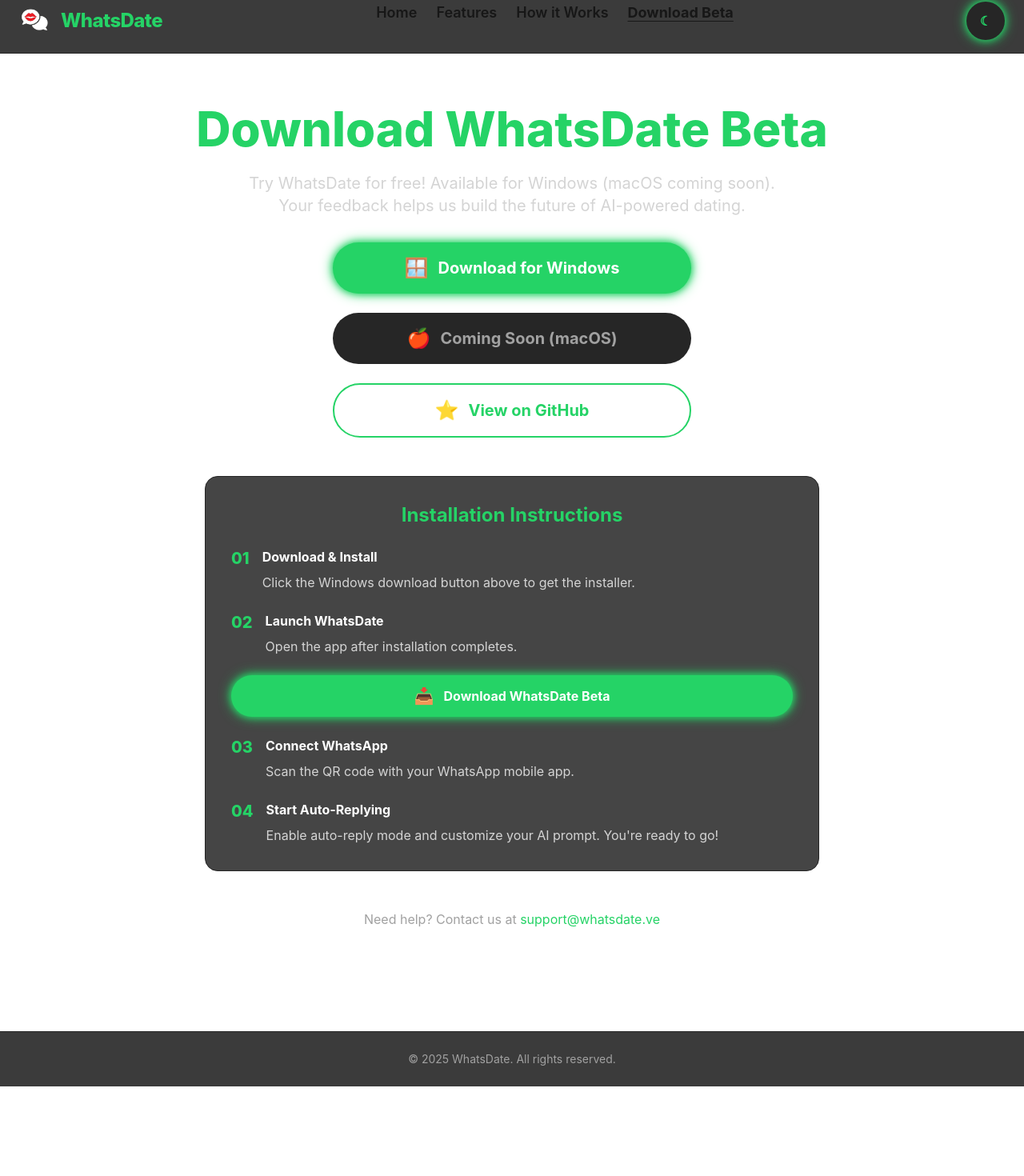
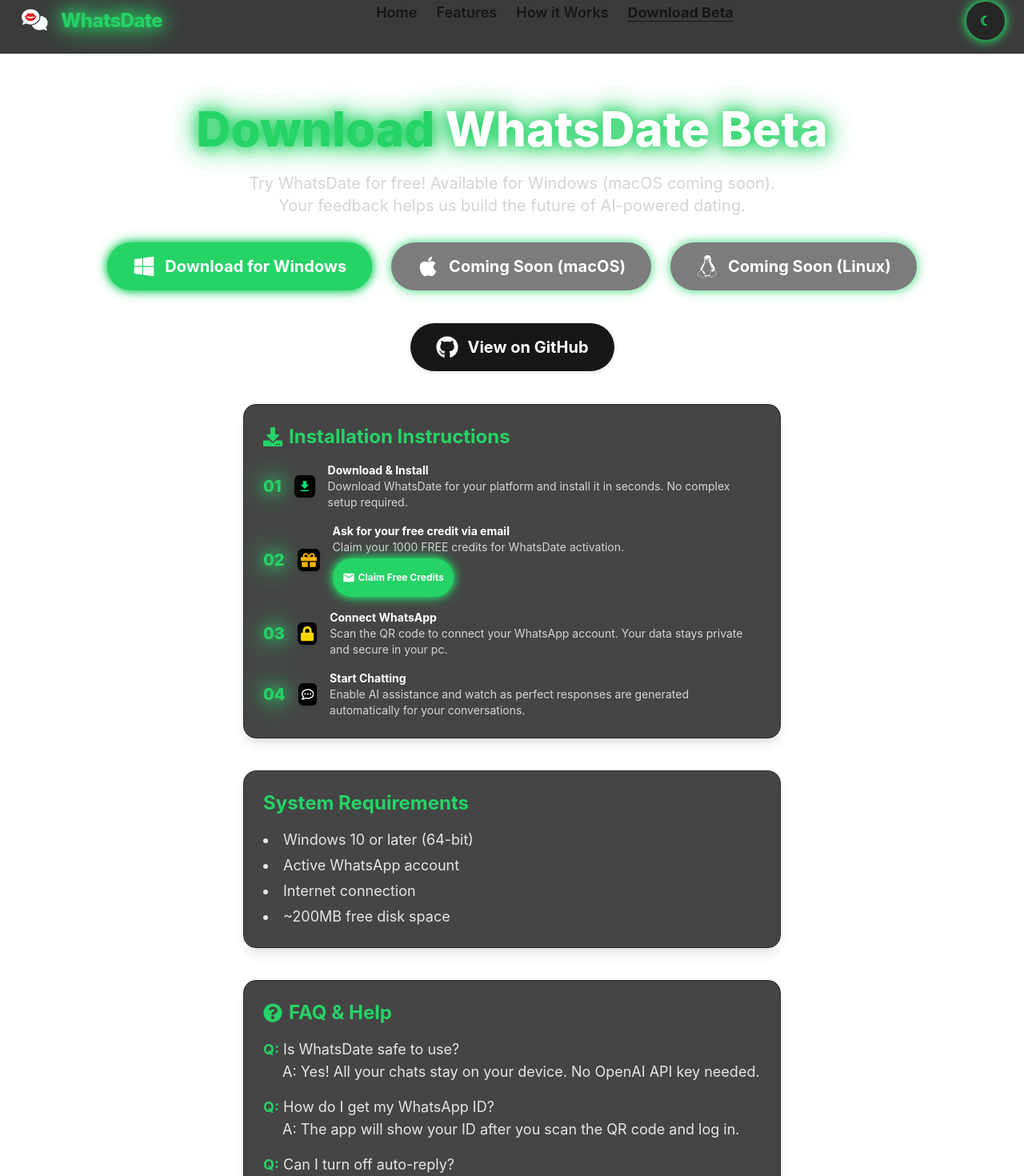
Before and after one commit to andyparis03/WhatsDateWeb, a Next.js app: page /download in a window 1280 px wide. Shown: the part 14-1484 px from the top of the page at 80% size. Before the commit the page ends 1372 px from the top, so only its background shows below. Built offline with nearby package versions, Linux system fonts and the light colour scheme.

Commit message:
Update: -06-2025_14-59

```diff
--- a/src/app/download/page.tsx
+++ b/src/app/download/page.tsx
@@ -7,79 +7,100 @@
 export default function DownloadPage() {
   return (
     <div className="w-full flex flex-col items-center py-16 px-4">
-      <h1 className="text-4xl md:text-6xl font-extrabold mb-6 text-wa-green text-center">
-        Download WhatsDate Beta
-      </h1>
-      <p className="text-xl text-neutral-300 max-w-2xl text-center mb-8">
+      <motion.h1 initial={{ opacity: 0, y: 40 }} animate={{ opacity: 1, y: 0 }} transition={{ duration: 0.7 }} className="text-4xl md:text-6xl font-extrabold mb-6 text-wa-green drop-shadow-wa-glow text-center">
+        Download <span className="text-white">WhatsDate Beta</span>
+      </motion.h1>
+      <motion.p initial={{ opacity: 0, y: 20 }} animate={{ opacity: 1, y: 0 }} transition={{ delay: 0.2, duration: 0.7 }} className="text-lg md:text-xl text-neutral-300 max-w-2xl mb-8 text-center">
         Try WhatsDate for free! Available for Windows (macOS coming soon). Your feedback helps us build the future of AI-powered dating.
-      </p>
-
-      <div className="flex flex-col gap-6 w-full max-w-md mb-12">
-        <a href="https://github.com/andyparis03/WhatsDate/releases/latest/download/WhatsDate.exe" className="flex items-center justify-center gap-3 px-8 py-4 rounded-full bg-wa-green text-white text-xl font-bold shadow-wa transition-all hover:scale-105">
-          <span className="text-2xl">🪟</span>
-          Download for Windows
-        </a>
-
-        <div className="flex items-center justify-center gap-3 px-8 py-4 rounded-full bg-neutral-800 text-neutral-400 text-xl font-bold cursor-not-allowed">
-          <span className="text-2xl">🍎</span>
-          Coming Soon (macOS)
-        </div>
-
-        <a href="https://github.com/andyparis03/WhatsDate" target="_blank" rel="noopener noreferrer" className="flex items-center justify-center gap-3 px-8 py-4 rounded-full border-2 border-wa-green text-wa-green text-xl font-bold transition-all hover:scale-105">
-          <span className="text-2xl">⭐</span>
-          View on GitHub
-        </a>
+      </motion.p>
+      <div className="flex flex-col md:flex-row gap-6 mb-10">
+        <motion.a whileHover={{ scale: 1.08, boxShadow: '0 0 16px #25D366' }} href="https://github.com/WhatsDate/WhatsDate/releases/download/v0.0.1-beta/WhatsDate-0.0.1.Setup.exe" target="_blank" rel="noopener noreferrer" className="flex items-center gap-3 px-8 py-4 rounded-full bg-wa-green text-white text-xl font-bold shadow-wa transition-all hover:scale-105 hover:shadow-wa-glow">
+          <FaWindows size={28} /> Download for Windows
+        </motion.a>
+        <motion.a whileHover={{ scale: 1.08, boxShadow: '0 0 16px #25D366' }} href="#" className="flex items-center gap-3 px-8 py-4 rounded-full bg-neutral-800 text-white text-xl font-bold shadow-wa transition-all opacity-60 cursor-not-allowed">
+          <FaApple size={28} /> Coming Soon (macOS)
+        </motion.a>
+        <motion.a whileHover={{ scale: 1.08, boxShadow: '0 0 16px #25D366' }} href="#" className="flex items-center gap-3 px-8 py-4 rounded-full bg-neutral-800 text-white text-xl font-bold shadow-wa transition-all opacity-60 cursor-not-allowed">
+          <FaLinux size={28} /> Coming Soon (Linux)
+        </motion.a>
       </div>
-
-      <div className="w-full max-w-3xl bg-neutral-900/80 rounded-2xl p-8 border border-neutral-800">
-        <h2 className="text-2xl font-bold text-wa-green mb-6 text-center">Installation Instructions</h2>
-        <div className="grid gap-6">
-          <div className="flex items-start gap-4">
-            <span className="text-xl font-extrabold text-wa-green">01</span>
+      {/* GitHub Release Button */}
+      <div className="flex justify-center mb-10">
+        <motion.a whileHover={{ scale: 1.08, boxShadow: '0 0 16px #333' }} href="https://github.com/WhatsDate/WhatsDate/releases/tag/v0.0.1-beta" target="_blank" rel="noopener noreferrer" className="flex items-center gap-3 px-8 py-4 rounded-full bg-neutral-900 text-white text-xl font-bold shadow transition-all hover:scale-105 hover:shadow-lg border border-wa-green">
+          <FaGithub size={28} /> View on GitHub
+        </motion.a>
+      </div>
+      <div className="w-full max-w-2xl bg-neutral-900/80 rounded-2xl p-6 shadow-lg border border-neutral-800 mb-10">
+        <h2 className="text-2xl font-bold text-wa-green mb-4 flex items-center gap-2"><FaDownload /> Installation Instructions</h2>
+        <div className="flex flex-col gap-4">
+          {/* Step 01 */}
+          <div className="flex items-center gap-4 text-sm">
+            <span className="text-xl font-extrabold text-wa-green drop-shadow-wa-glow">01</span>
+            <MdFileDownload size={28} className="text-[#00e676] bg-black rounded-md p-1 shadow" />
             <div>
-              <h3 className="font-bold text-white mb-2">Download & Install</h3>
-              <p className="text-neutral-300">Click the Windows download button above to get the installer.</p>
+              <span className="font-bold text-white">Download & Install</span>
+              <div className="text-neutral-300">Download WhatsDate for your platform and install it in seconds. No complex setup required.</div>
             </div>
           </div>
-
-          <div className="flex items-start gap-4">
-            <span className="text-xl font-extrabold text-wa-green">02</span>
+          {/* Step 02 */}
+          <div className="flex items-center gap-4 text-sm">
+            <span className="text-xl font-extrabold text-wa-green drop-shadow-wa-glow">02</span>
+            <FaGift size={28} className="text-[#ffb300] bg-black rounded-md p-1 shadow" />
             <div>
-              <h3 className="font-bold text-white mb-2">Launch WhatsDate</h3>
-              <p className="text-neutral-300">Open the app after installation completes.</p>
+              <span className="font-bold text-white">Ask for your free credit via email</span>
+              <div className="text-neutral-300">Claim your 1000 FREE credits for WhatsDate activation. </div>
+              <a href="mailto:whatsdate.info@gmail.com?subject=WhatsDate%20Beta%20Free%20Credit%20Request&body=Hi%2C%20I%20would%20like%20to%20claim%20my%201000%20free%20credits%20for%20WhatsDate%20Beta!" target="_blank" rel="noopener noreferrer" className="inline-flex items-center gap-1 px-3 py-1 mt-1 rounded-full bg-wa-green text-white text-xs font-bold shadow-wa transition-all hover:scale-105 hover:shadow-wa-glow">
+                <MdEmail size={16} /> Claim Free Credits
+              </a>
             </div>
           </div>
-
-          <a href="https://github.com/andyparis03/WhatsDate/releases/latest/download/WhatsDate.exe" className="flex items-center justify-center gap-3 px-6 py-3 rounded-full bg-wa-green text-white font-bold shadow-wa transition-all hover:scale-105">
-            <span className="text-xl">📥</span>
-            Download WhatsDate Beta
-          </a>
-
-          <div className="flex items-start gap-4">
-            <span className="text-xl font-extrabold text-wa-green">03</span>
+          {/* Step 03 */}
+          <div className="flex items-center gap-4 text-sm">
+            <span className="text-xl font-extrabold text-wa-green drop-shadow-wa-glow">03</span>
+            <FaLock size={28} className="text-[#ffd600] bg-black rounded-md p-1 shadow" />
             <div>
-              <h3 className="font-bold text-white mb-2">Connect WhatsApp</h3>
-              <p className="text-neutral-300">Scan the QR code with your WhatsApp mobile app.</p>
+              <span className="font-bold text-white">Connect WhatsApp</span>
+              <div className="text-neutral-300">Scan the QR code to connect your WhatsApp account. Your data stays private and secure in your pc.</div>
             </div>
           </div>
-
-          <div className="flex items-start gap-4">
-            <span className="text-xl font-extrabold text-wa-green">04</span>
+          {/* Step 04 */}
+          <div className="flex items-center gap-4 text-sm">
+            <span className="text-xl font-extrabold text-wa-green drop-shadow-wa-glow">04</span>
+            <FaRegCommentDots size={28} className="text-white bg-black rounded-md p-1 shadow" />
             <div>
-              <h3 className="font-bold text-white mb-2">Start Auto-Replying</h3>
-              <p className="text-neutral-300">Enable auto-reply mode and customize your AI prompt. You're ready to go!</p>
+              <span className="font-bold text-white">Start Chatting</span>
+              <div className="text-neutral-300">Enable AI assistance and watch as perfect responses are generated automatically for your conversations.</div>
             </div>
           </div>
         </div>
       </div>
-
-      <div className="mt-12 text-center">
-        <p className="text-neutral-400 mb-4">
-          Need help? Contact us at{" "}
-          <a href="mailto:support@whatsdate.ve" className="text-wa-green hover:underline">
-            support@whatsdate.ve
-          </a>
-        </p>
+      <div className="w-full max-w-2xl bg-neutral-900/80 rounded-2xl p-6 shadow-lg border border-neutral-800 mb-10">
+        <h2 className="text-2xl font-bold text-wa-green mb-4">System Requirements</h2>
+        <ul className="list-disc list-inside text-neutral-200 space-y-1 text-lg">
+          <li>Windows 10 or later (64-bit)</li>
+          <li>Active WhatsApp account</li>
+          <li>Internet connection</li>
+          <li>~200MB free disk space</li>
+        </ul>
+      </div>
+      <div className="w-full max-w-2xl bg-neutral-900/80 rounded-2xl p-6 shadow-lg border border-neutral-800 mb-10">
+        <h2 className="text-2xl font-bold text-wa-green mb-4 flex items-center gap-2"><FaQuestionCircle /> FAQ & Help</h2>
+        <ul className="text-neutral-200 space-y-4 text-lg">
+          <li><span className="font-bold text-wa-green">Q:</span> Is WhatsDate safe to use?<br /><span className="ml-6">A: Yes! All your chats stay on your device. No OpenAI API key needed.</span></li>
+          <li><span className="font-bold text-wa-green">Q:</span> How do I get my WhatsApp ID?<br /><span className="ml-6">A: The app will show your ID after you scan the QR code and log in.</span></li>
+          <li><span className="font-bold text-wa-green">Q:</span> Can I turn off auto-reply?<br /><span className="ml-6">A: Yes! You can enable/disable auto-reply for each contact or globally in the app settings.</span></li>
+          <li><span className="font-bold text-wa-green">Q:</span> Where do I send feedback?<br /><span className="ml-6">You can send an email to: <a href="mailto:whatsdate.info@gmail.com?subject=WhatsDate%20Feedback&body=Hi!%2C%20I%20would%20like%20to%20give%20you%20my%20feedback%20about%20your%20WhatsDate%20app.">
+          whatsdate.info@gmail.com</a> </span></li>
+        </ul>
+      </div>
+      <div className="w-full max-w-2xl text-center text-neutral-400 text-md mt-4">
+        <span>WhatsDate Beta is free for a limited time. Your feedback helps us improve – thank you for being an early adopter! 💖</span>
+      </div>
+      {/* Contact Email */}
+      <div className="w-full flex justify-center mt-6">
+        <a href="mailto:whatsdate.info@gmail.com" className="flex items-center gap-2 text-wa-green font-semibold text-lg hover:underline">
+          <MdEmail size={22} /> whatsdate.info@gmail.com
+        </a>
       </div>
     </div>
   );
--- a/src/app/features/page.tsx
+++ b/src/app/features/page.tsx
@@ -35,23 +35,22 @@
   },
 ];
 
-export default function Features() {
+export default function FeaturesPage() {
   return (
     <div className="w-full flex flex-col items-center py-16 px-4">
-      <h1 className="text-4xl md:text-6xl font-extrabold mb-8 text-wa-green text-center">
-        Features
-      </h1>
-      <p className="text-xl text-neutral-300 max-w-3xl text-center mb-12">
-        Discover what makes WhatsDate the smartest AI dating assistant for WhatsApp.
-      </p>
-
-      <div className="w-full max-w-6xl grid md:grid-cols-2 lg:grid-cols-3 gap-8">
-        {features.map((feature, i) => (
-          <div key={feature.title} className="bg-neutral-900/80 rounded-2xl p-8 shadow-lg border border-neutral-800 hover:scale-105 transition-all flex flex-col items-center text-center">
-            <div className="text-wa-green text-5xl mb-4">{feature.icon}</div>
-            <h3 className="text-xl font-bold text-white mb-3">{feature.title}</h3>
-            <p className="text-neutral-300 leading-relaxed">{feature.desc}</p>
-          </div>
+      <motion.h1 initial={{ opacity: 0, y: 40 }} animate={{ opacity: 1, y: 0 }} transition={{ duration: 0.7 }} className="text-4xl md:text-6xl font-extrabold mb-8 text-wa-green drop-shadow-wa-glow text-center">
+        Why Choose WhatsDate?
+      </motion.h1>
+      <motion.p initial={{ opacity: 0, y: 20 }} animate={{ opacity: 1, y: 0 }} transition={{ delay: 0.2, duration: 0.7 }} className="text-lg md:text-xl text-neutral-300 max-w-2xl mb-12 text-center">
+        Powerful AI features designed for modern dating. Experience the future of conversations with WhatsDate Beta.
+      </motion.p>
+      <div className="grid grid-cols-1 md:grid-cols-2 lg:grid-cols-3 gap-8 w-full max-w-5xl">
+        {features.map((f, i) => (
+          <motion.div key={f.title} initial={{ opacity: 0, y: 40 }} whileInView={{ opacity: 1, y: 0 }} viewport={{ once: true }} transition={{ delay: i * 0.1, duration: 0.6 }} className="bg-neutral-900/80 rounded-2xl p-8 shadow-lg border border-neutral-800 hover:scale-105 hover:shadow-wa-glow transition-all flex flex-col items-center text-center">
+            {f.icon}
+            <h3 className="mt-4 text-xl font-bold text-white">{f.title}</h3>
+            <p className="text-neutral-300 mt-2">{f.desc}</p>
+          </motion.div>
         ))}
       </div>
     </div>
--- a/src/app/how-it-works/page.tsx
+++ b/src/app/how-it-works/page.tsx
@@ -31,35 +31,33 @@
   },
 ];
 
-export default function HowItWorks() {
+export default function HowItWorksPage() {
   return (
     <div className="w-full flex flex-col items-center py-16 px-4">
-      <h1 className="text-4xl md:text-6xl font-extrabold mb-8 text-wa-green text-center">
+      <motion.h1 initial={{ opacity: 0, y: 40 }} animate={{ opacity: 1, y: 0 }} transition={{ duration: 0.7 }} className="text-4xl md:text-6xl font-extrabold mb-8 text-wa-green drop-shadow-wa-glow text-center">
         How It Works
-      </h1>
-      <p className="text-xl text-neutral-300 max-w-3xl text-center mb-12">
-        Get started with WhatsDate in just 4 simple steps. It's that easy!
-      </p>
-
-      <div className="w-full max-w-4xl space-y-8">
+      </motion.h1>
+      <motion.p initial={{ opacity: 0, y: 20 }} animate={{ opacity: 1, y: 0 }} transition={{ delay: 0.2, duration: 0.7 }} className="text-lg md:text-xl text-neutral-300 max-w-2xl mb-12 text-center">
+        Get started in just 4 simple steps. WhatsDate Beta is designed for instant setup and maximum privacy.
+      </motion.p>
+      <div className="flex flex-col gap-12 w-full max-w-3xl">
         {steps.map((step, i) => (
-          <div key={step.number} className="flex flex-col md:flex-row items-center gap-8 bg-neutral-900/80 rounded-2xl p-8 border border-neutral-800">
-            <div className="flex-shrink-0">
-              <span className="text-4xl font-extrabold text-wa-green">{step.number}</span>
+          <motion.div key={step.number} initial={{ opacity: 0, x: i % 2 === 0 ? -40 : 40 }} whileInView={{ opacity: 1, x: 0 }} viewport={{ once: true }} transition={{ delay: i * 0.15, duration: 0.7 }} className="flex flex-col md:flex-row items-center md:items-start gap-6 bg-neutral-900/80 rounded-2xl p-8 shadow-lg border border-neutral-800">
+            <div className="flex flex-col items-center justify-center md:items-start md:w-32">
+              <span className="text-4xl font-extrabold text-wa-green drop-shadow-wa-glow">{step.number}</span>
+              <span className="mt-2">{step.icon}</span>
             </div>
             <div className="flex-1 text-center md:text-left">
-              <h3 className="text-2xl font-bold text-white mb-4">{step.title}</h3>
-              <p className="text-lg text-neutral-300 leading-relaxed">{step.desc}</p>
+              <h3 className="text-2xl font-bold text-white mb-2">{step.title}</h3>
+              <p className="text-neutral-300 text-lg mb-4">{step.desc}</p>
+              {step.emailButton && (
+                <a href="mailto:whatsdate.info@gmail.com?subject=WhatsDate%20Beta%20Free%20Credit%20Request&body=Hi%2C%20I%20would%20like%20to%20claim%20my%20100%20free%20credits%20for%20WhatsDate%20Beta!" target="_blank" rel="noopener noreferrer" className="inline-flex items-center gap-2 px-6 py-3 rounded-full bg-wa-green text-white text-lg font-bold shadow-wa transition-all hover:scale-105 hover:shadow-wa-glow">
+                  <MdEmail size={24} /> Claim Free Credits
+                </a>
+              )}
             </div>
-            <div className="text-6xl">{step.icon}</div>
-          </div>
+          </motion.div>
         ))}
-      </div>
-
-      <div className="mt-12">
-        <a href="/download" className="px-8 py-4 rounded-full bg-wa-green text-white text-xl font-bold shadow-wa transition-all hover:scale-105">
-          Download WhatsDate Beta
-        </a>
       </div>
     </div>
   );
--- a/src/app/layout.tsx
+++ b/src/app/layout.tsx
@@ -50,7 +50,7 @@
             <div className="flex items-center justify-center px-6 py-3">
               <div className="flex items-center gap-3">
                 <Image src="/whatsdate logo no bkgd.png" alt="WhatsDate Logo" width={40} height={40} className="h-10 w-10 object-contain" />
-                <span className="text-2xl font-extrabold tracking-tight text-wa-green">WhatsDate</span>
+                <span className="text-2xl font-extrabold tracking-tight text-wa-green drop-shadow-wa-glow">WhatsDate</span>
               </div>
             </div>
             {/* Bottom row: Navigation */}
@@ -66,7 +66,7 @@
           <div className="hidden md:flex items-center justify-between px-6 py-4">
             <div className="flex items-center gap-3">
               <Image src="/whatsdate logo no bkgd.png" alt="WhatsDate Logo" width={40} height={40} className="h-10 w-10 object-contain" />
-              <span className="text-2xl font-extrabold tracking-tight text-wa-green">WhatsDate</span>
+              <span className="text-2xl font-extrabold tracking-tight text-wa-green drop-shadow-wa-glow">WhatsDate</span>
             </div>
             <nav className="flex gap-6 text-lg font-semibold">
               <Link href="/" className="hover:text-wa-green transition-colors">Home</Link>
```
Also changed, not shown: src/app/page.tsx (+7 -7 lines), 2 other files (tests, documents, lock files or other folders).
